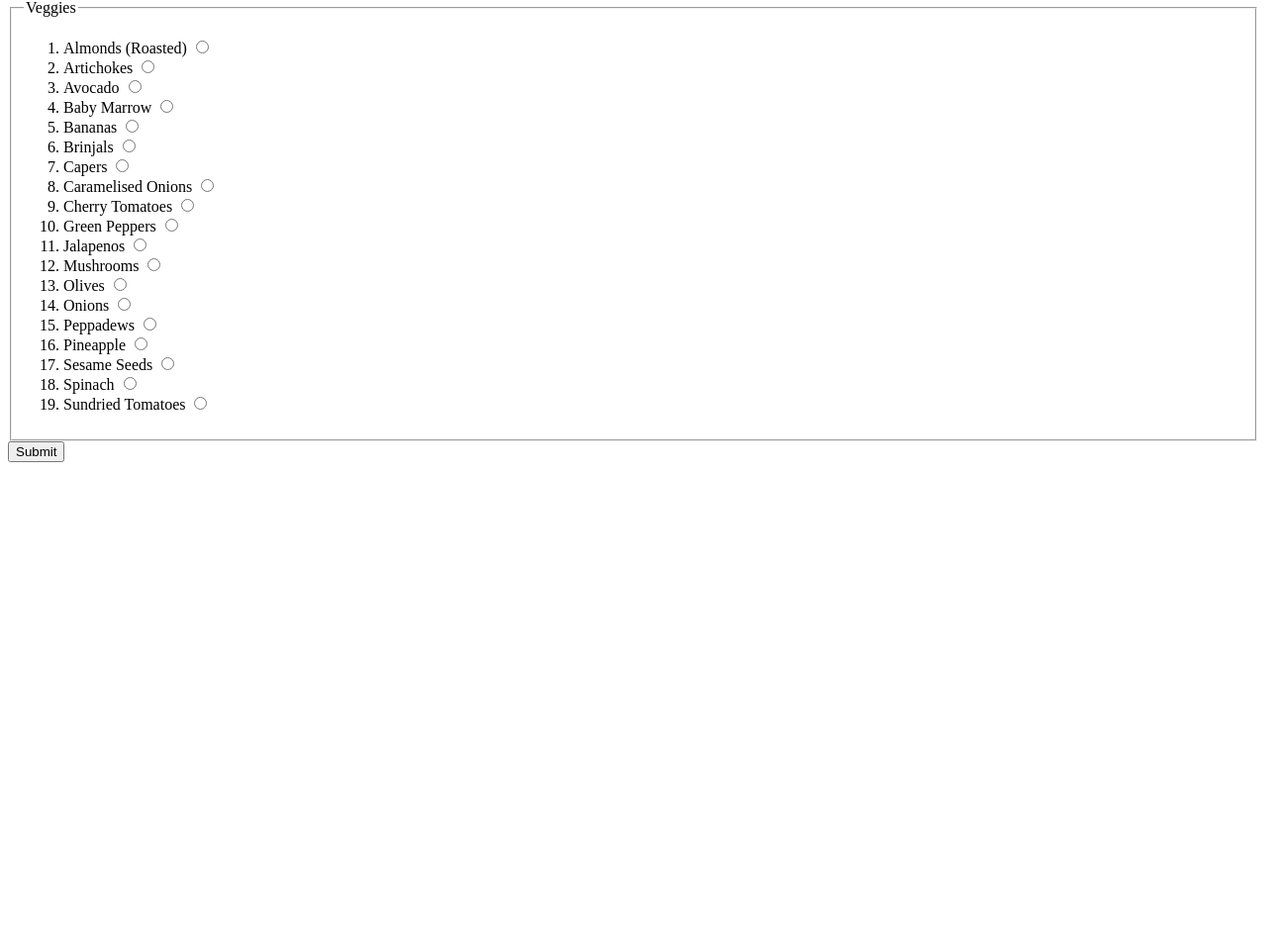
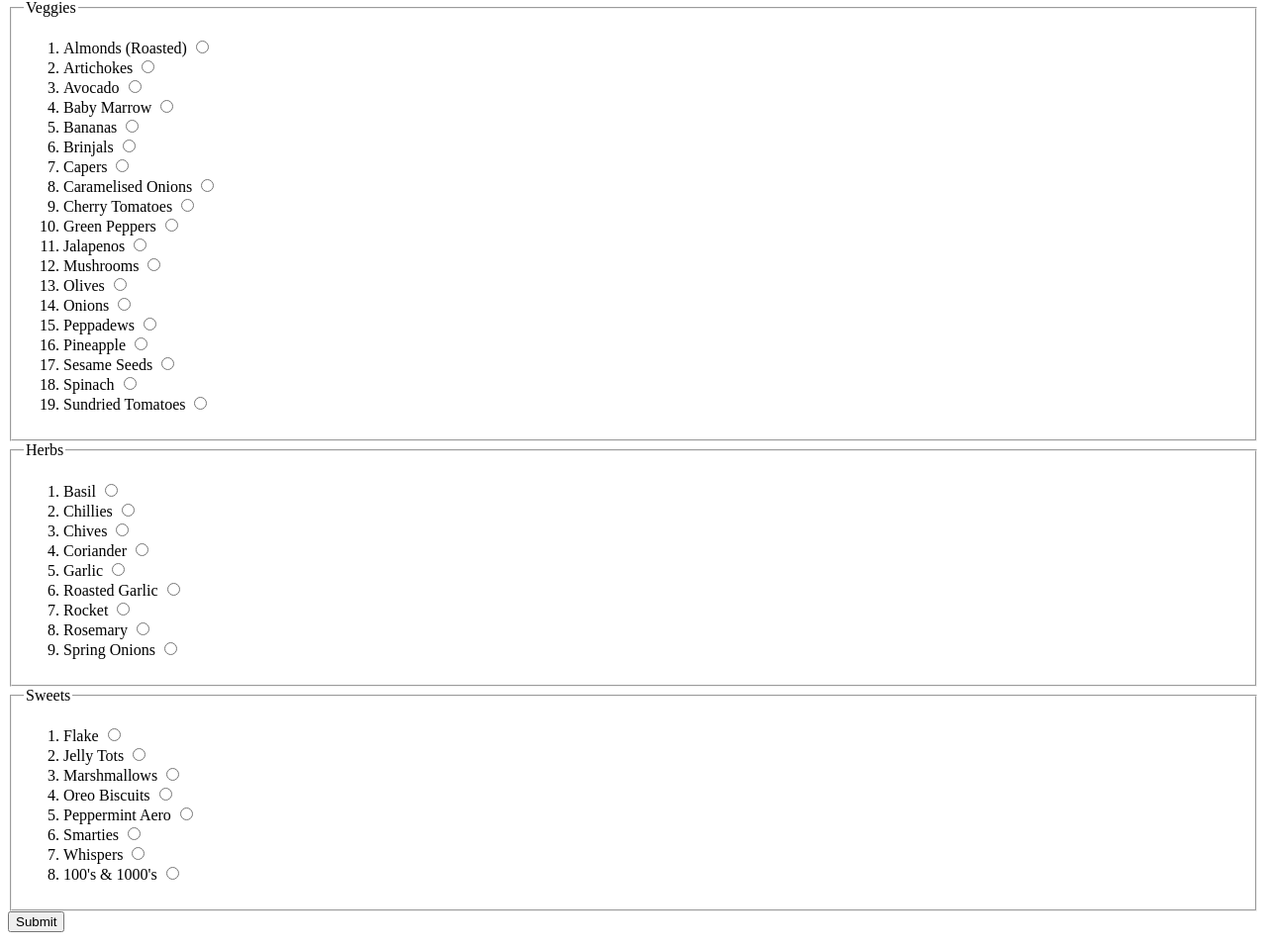
Before and after one commit to voyager42/sharepad, a Flask app: page /share in a window 1280 px wide. Shown: the part 1037-1995 px from the top of the page at 99% size. Before the commit the page ends 1504 px from the top, so only its background shows below. Run offline with Flask 2, Linux system fonts and the light colour scheme.

Commit message:
added ingredients

```diff
--- a/templates/share.html
+++ b/templates/share.html
@@ -55,7 +55,7 @@
       </ol>
     </fieldset>
 
-<fieldset>
+    <fieldset>
       <legend>Extra Cheese</legend>
       <ol>
         <li>
@@ -89,7 +89,7 @@
       </ol>
     </fieldset>
 
-<fieldset>
+    <fieldset>
       <legend>Meat, Fish and Poultry</legend>
       <ol>
         <li>
@@ -155,7 +155,7 @@
       </ol>
     </fieldset>
 
-<fieldset>
+    <fieldset>
       <legend>Veggies</legend>
       <ol>
         <li>
@@ -236,6 +236,87 @@
         </li>
       </ol>
     </fieldset>
+
+    <fieldset>
+      <legend>Herbs</legend>
+      <ol>
+        <li>
+          <label for="herbs">Basil</label>
+          <input type="radio" name="herbs" value="basil" />
+        </li>
+        <li>
+          <label for="herbs">Chillies</label>
+          <input type="radio" name="herbs" value="chillies" />
+        </li>
+        <li>
+          <label for="herbs">Chives</label>
+          <input type="radio" name="herbs" value="chives" />
+        </li>
+        <li>
+          <label for="herbs">Coriander</label>
+          <input type="radio" name="herbs" value="coriander" />
+        </li>
+        <li>
+          <label for="herbs">Garlic</label>
+          <input type="radio" name="herbs" value="garlic" />
+        </li>
+        <li>
+          <label for="herbs">Roasted Garlic</label>
+          <input type="radio" name="herbs" value="roasted_garlic" />
+        </li>
+        <li>
+          <label for="herbs">Rocket</label>
+          <input type="radio" name="herbs" value="rocket" />
+        </li>
+        <li>
+          <label for="herbs">Rosemary</label>
+          <input type="radio" name="herbs" value="rosemary" />
+        </li>
+        <li>
+          <label for="herbs">Spring Onions</label>
+          <input type="radio" name="herbs" value="spring_onions" />
+        </li>
+      </ol>
+    </fieldset>
+
+    <fieldset>
+      <legend>Sweets</legend>
+      <ol>
+        <li>
+          <label for="sweets">Flake</label>
+          <input type="radio" name="sweets" value="flake" />
+        </li>
+        <li>
+          <label for="sweets">Jelly Tots</label>
+          <input type="radio" name="sweets" value="jelly_tots" />
+        </li>
+        <li>
+          <label for="sweets">Marshmallows</label>
+          <input type="radio" name="sweets" value="marshmallows" />
+        </li>
+        <li>
+          <label for="sweets">Oreo Biscuits</label>
+          <input type="radio" name="sweets" value="oreo_biscuits" />
+        </li>
+        <li>
+          <label for="sweets">Peppermint Aero</label>
+          <input type="radio" name="sweets" value="peppermint_aero" />
+        </li>
+        <li>
+          <label for="sweets">Smarties</label>
+          <input type="radio" name="sweets" value="smarties" />
+        </li>
+        <li>
+          <label for="sweets">Whispers</label>
+          <input type="radio" name="sweets" value="whispers" />
+        </li>
+        <li>
+          <label for="sweets">100's & 1000's</label>
+          <input type="radio" name="sweets" value="100s_and_1000s" />
+        </li>
+      </ol>
+    </fieldset>
+
     <input type="submit" value="Submit" />
   </form>
 </p>
```
